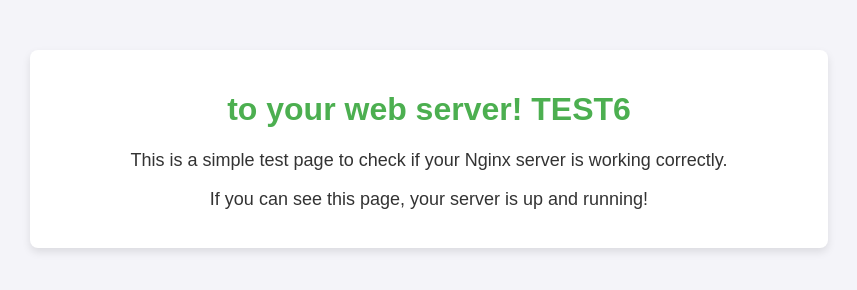
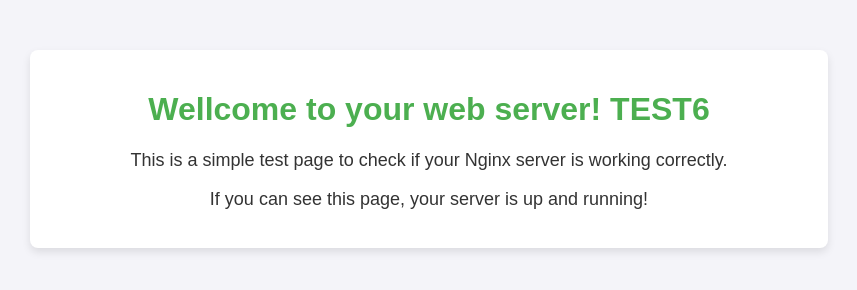
Before and after one commit to Sayn78/Projet1, a website: page www/index.html in a window 1280 px wide. Shown: the whole page, without its empty margins (211-1068 px from the left). Drawn offline with Linux system fonts and the light colour scheme.

Commit message:
modif html

```diff
--- a/www/index.html
+++ b/www/index.html
@@ -33,7 +33,7 @@
 </head>
 <body>
     <div class="container">
-        <h1>to your web server! TEST6</h1>
+        <h1>Wellcome to your web server! TEST6</h1>
         <p>This is a simple test page to check if your Nginx server is working correctly.</p>
         <p>If you can see this page, your server is up and running!</p>
     </div>
```
